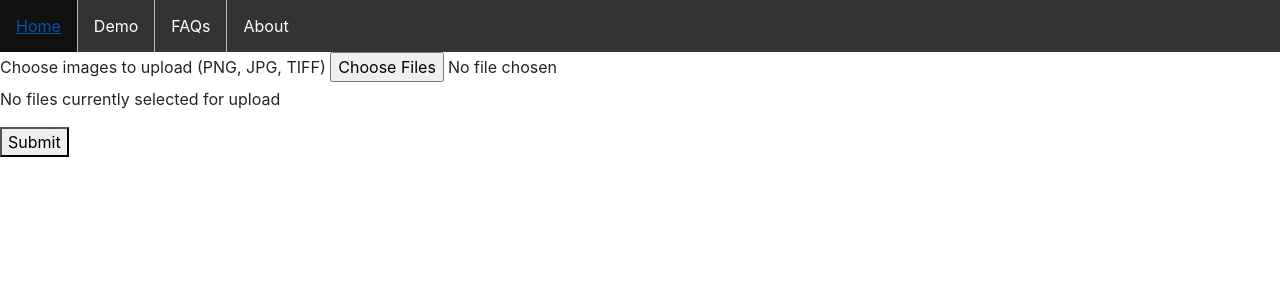
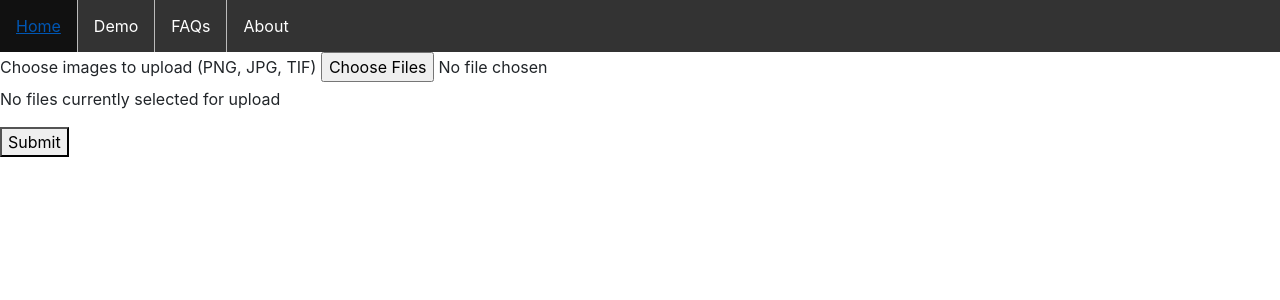
Before and after one commit to dwunger/cell-detective, a Flask app: page / in a window 1280 px wide. Shown: the top 300 px of the page. Run offline with Flask 3, Linux system fonts and the light colour scheme; parts of the project's set-up code (start-up, migrations or seed data) failed here and were passed over; some libraries are stand-ins or nearby versions.

Commit message:
fixed .tif extension

```diff
--- a/website/templates/home.html
+++ b/website/templates/home.html
@@ -4,12 +4,12 @@
 
         <form method="post" enctype="multipart/form-data" action="/upload">
             <div>
-                <label for="image_uploads">Choose images to upload (PNG, JPG, TIFF)</label>
+                <label for="image_uploads">Choose images to upload (PNG, JPG, TIF)</label>
                 <input
                 type="file"
                 id="image_uploads"
                 name="image_uploads"
-                accept=".jpg, .jpeg, .png, .tiff"
+                accept=".jpg, .jpeg, .png, .tif"
                 multiple />
             </div>
             <div class="preview">
```
